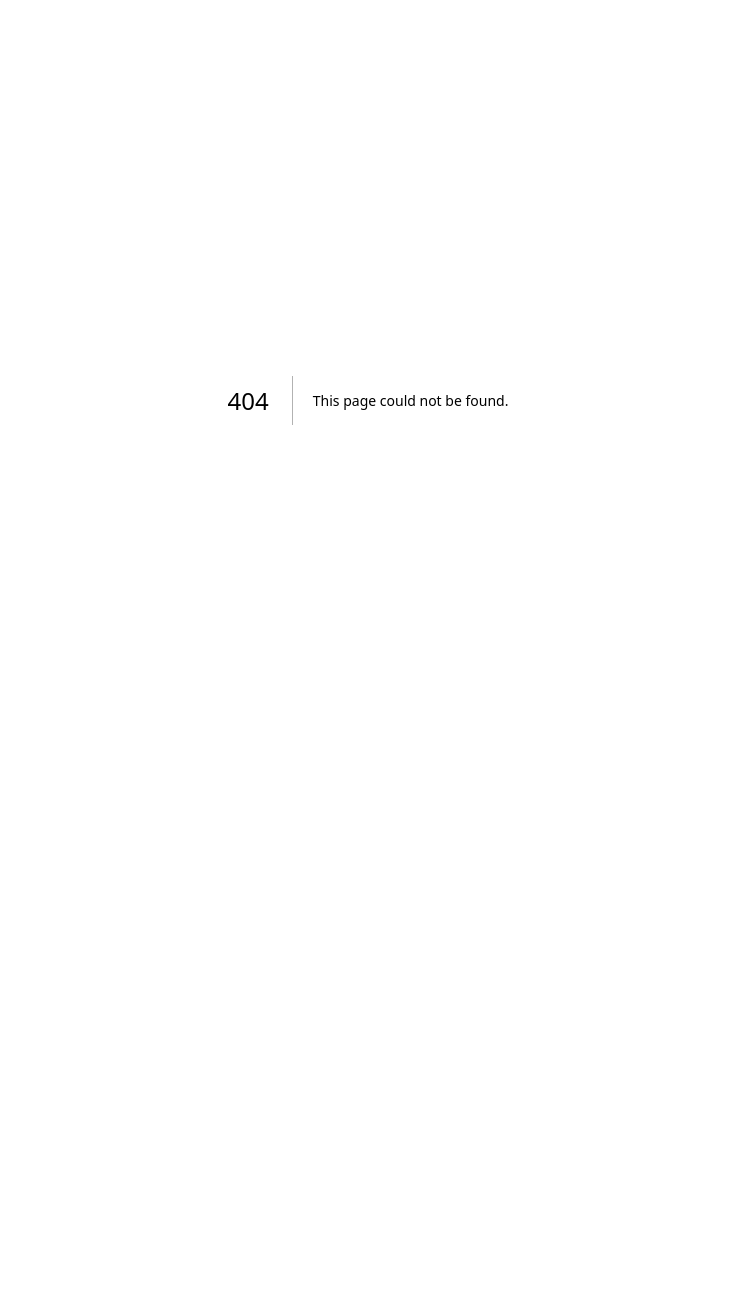
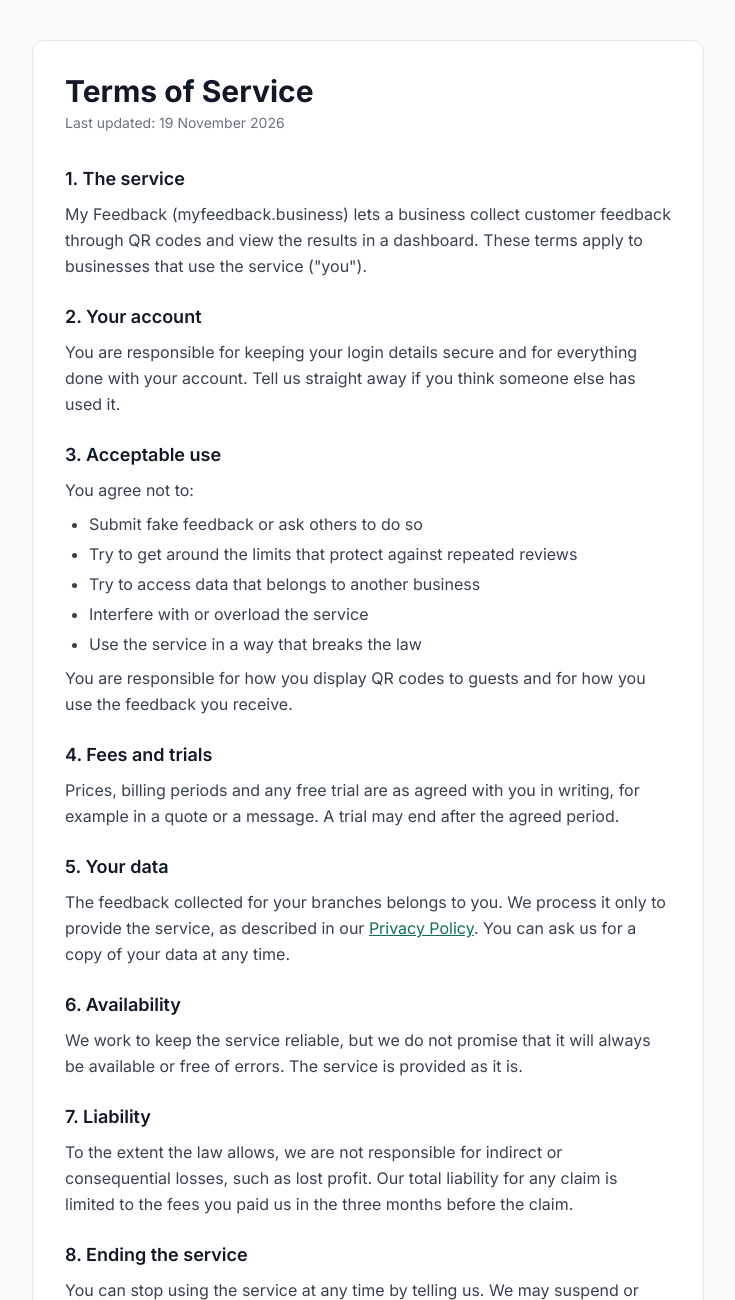
Before and after one commit to allym255/myfeedback, a Next.js app: page /terms in a window 1280 px wide. Before the commit this address had no page. Shown: the top 1300 px of the page, without its empty margins (272-1007 px from the left). Before the commit the page ends 800 px from the top, so only its background shows below. Built offline with nearby package versions, Linux system fonts and the light colour scheme.

Commit message:
Create page.tsx

```diff
--- /dev/null
+++ b/app/terms/page.tsx
@@ -0,0 +1,116 @@
+import Link from 'next/link'
+
+export default function TermsPage() {
+  return (
+    <div className="min-h-screen bg-gray-50 px-4 py-10">
+      <div className="max-w-2xl mx-auto bg-white rounded-xl border border-gray-200 p-8">
+        <h1 className="text-3xl font-bold text-gray-900 mb-1">Terms of Service</h1>
+        <p className="text-sm text-gray-500 mb-8">Last updated: 19 November 2026</p>
+
+        <div className="space-y-6 text-gray-700 leading-relaxed">
+          <section>
+            <h2 className="text-lg font-semibold text-gray-900 mb-2">1. The service</h2>
+            <p>
+              My Feedback (myfeedback.business) lets a business collect customer feedback
+              through QR codes and view the results in a dashboard. These terms apply to
+              businesses that use the service (&quot;you&quot;).
+            </p>
+          </section>
+
+          <section>
+            <h2 className="text-lg font-semibold text-gray-900 mb-2">2. Your account</h2>
+            <p>
+              You are responsible for keeping your login details secure and for everything
+              done with your account. Tell us straight away if you think someone else has
+              used it.
+            </p>
+          </section>
+
+          <section>
+            <h2 className="text-lg font-semibold text-gray-900 mb-2">3. Acceptable use</h2>
+            <p className="mb-2">You agree not to:</p>
+            <ul className="list-disc pl-6 space-y-1">
+              <li>Submit fake feedback or ask others to do so</li>
+              <li>Try to get around the limits that protect against repeated reviews</li>
+              <li>Try to access data that belongs to another business</li>
+              <li>Interfere with or overload the service</li>
+              <li>Use the service in a way that breaks the law</li>
+            </ul>
+            <p className="mt-2">
+              You are responsible for how you display QR codes to guests and for how you use
+              the feedback you receive.
+            </p>
+          </section>
+
+          <section>
+            <h2 className="text-lg font-semibold text-gray-900 mb-2">4. Fees and trials</h2>
+            <p>
+              Prices, billing periods and any free trial are as agreed with you in writing,
+              for example in a quote or a message. A trial may end after the agreed period.
+            </p>
+          </section>
+
+          <section>
+            <h2 className="text-lg font-semibold text-gray-900 mb-2">5. Your data</h2>
+            <p>
+              The feedback collected for your branches belongs to you. We process it only to
+              provide the service, as described in our{' '}
+              <Link href="/privacy" className="text-primary-600 underline">
+                Privacy Policy
+              </Link>
+              . You can ask us for a copy of your data at any time.
+            </p>
+          </section>
+
+          <section>
+            <h2 className="text-lg font-semibold text-gray-900 mb-2">6. Availability</h2>
+            <p>
+              We work to keep the service reliable, but we do not promise that it will always
+              be available or free of errors. The service is provided as it is.
+            </p>
+          </section>
+
+          <section>
+            <h2 className="text-lg font-semibold text-gray-900 mb-2">7. Liability</h2>
+            <p>
+              To the extent the law allows, we are not responsible for indirect or
+              consequential losses, such as lost profit. Our total liability for any claim is
+              limited to the fees you paid us in the three months before the claim.
+            </p>
+          </section>
+
+          <section>
+            <h2 className="text-lg font-semibold text-gray-900 mb-2">8. Ending the service</h2>
+            <p>
+              You can stop using the service at any time by telling us. We may suspend or end
+              your access if you break these terms or do not pay agreed fees. When your
+              account ends, we delete your data on request.
+            </p>
+          </section>
+
+          <section>
+            <h2 className="text-lg font-semibold text-gray-900 mb-2">9. Governing law</h2>
+            <p>
+              These terms are governed by the laws of the United Arab Emirates, and the courts
+              of the United Arab Emirates have jurisdiction.
+            </p>
+          </section>
+
+          <section>
+            <h2 className="text-lg font-semibold text-gray-900 mb-2">10. Contact</h2>
+            <p>Questions about these terms: dineboostuae@gmail.com.</p>
+          </section>
+        </div>
+
+        <div className="mt-10 flex gap-4 text-sm">
+          <Link href="/privacy" className="text-primary-600 font-medium">
+            Privacy Policy
+          </Link>
+          <Link href="/login" className="text-gray-600">
+            Sign in
+          </Link>
+        </div>
+      </div>
+    </div>
+  )
+}
```
